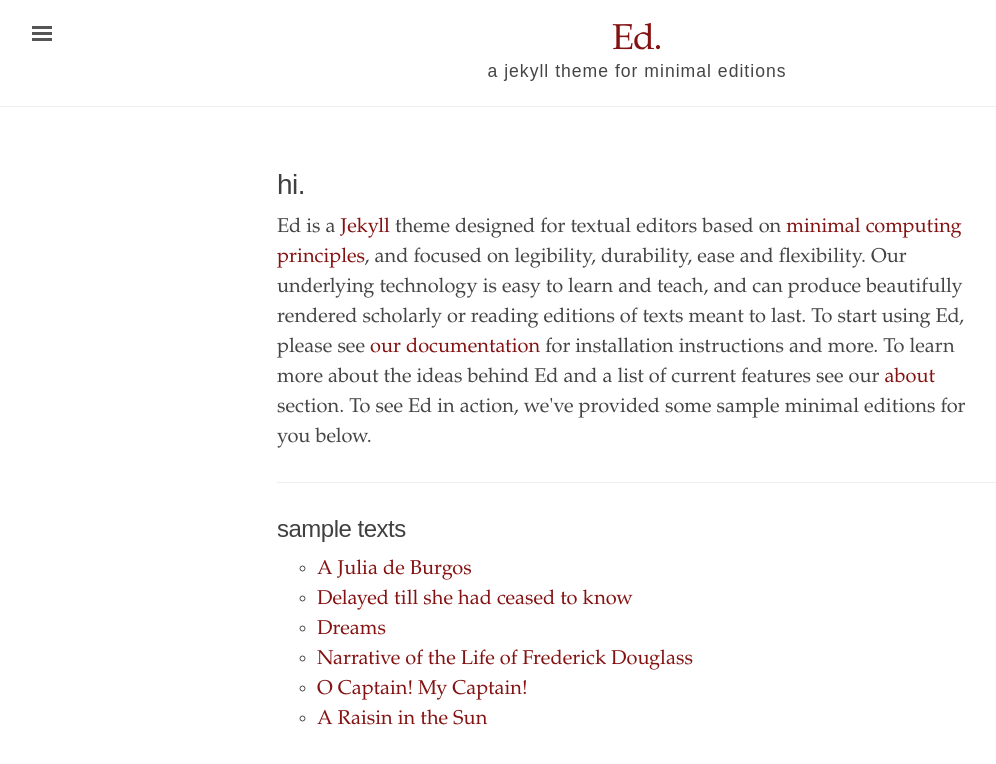
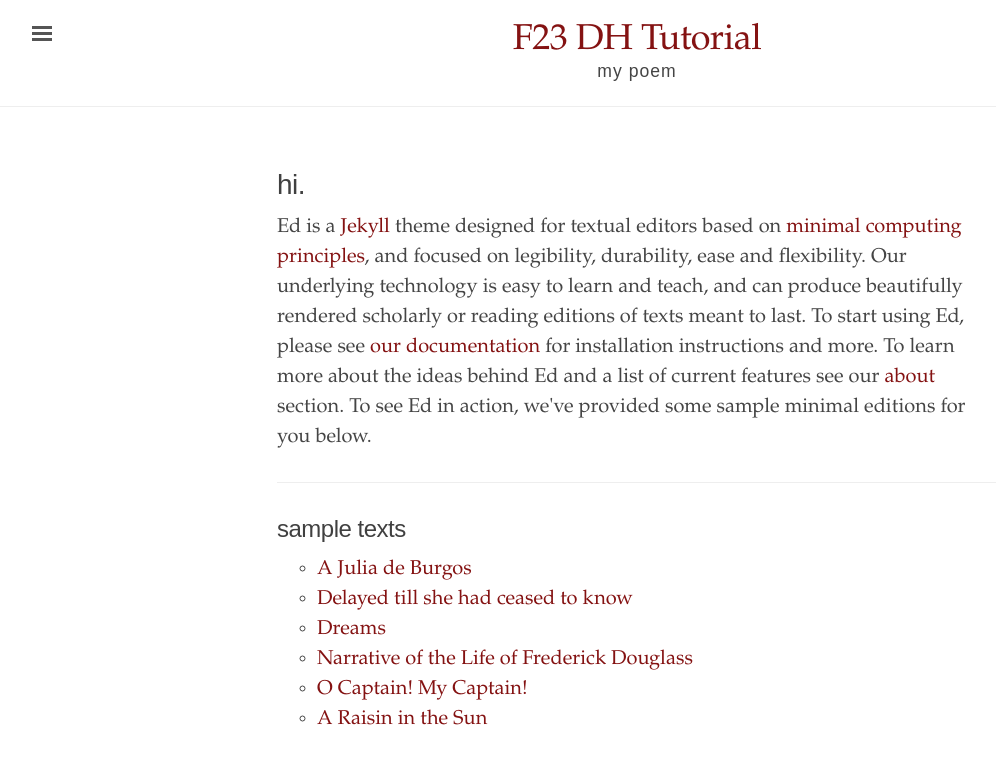
Before and after one commit to LazoEC/f23-dh-ed, a Jekyll site: the page built from index.html, in a window 1280 px wide. Shown: the top 764 px of the page, without its empty margins (3-999 px from the left). Built offline with Jekyll 4.4.1, drawn with Linux system fonts in a browser that asks for light colours.

Commit message:
Changed title and baseurl

```diff
--- a/_config.yml
+++ b/_config.yml
@@ -1,11 +1,11 @@
 # Built with Jekyll 3.6.0
 
 # Setup
-title:               Ed.
-tagline:             'a jekyll theme for minimal editions'
+title:               F23 DH Tutorial
+tagline:             'my poem'
 description:         'Ed is a Jekyll theme designed for textual editors based on minimal computing principles, and focused on legibility and flexibility.'
 url:                 'http://minicomp.github.io'
-baseurl:             '/ed'
+baseurl:             '/f23-dh-ed'
 
 # About/contact
 author:
```
